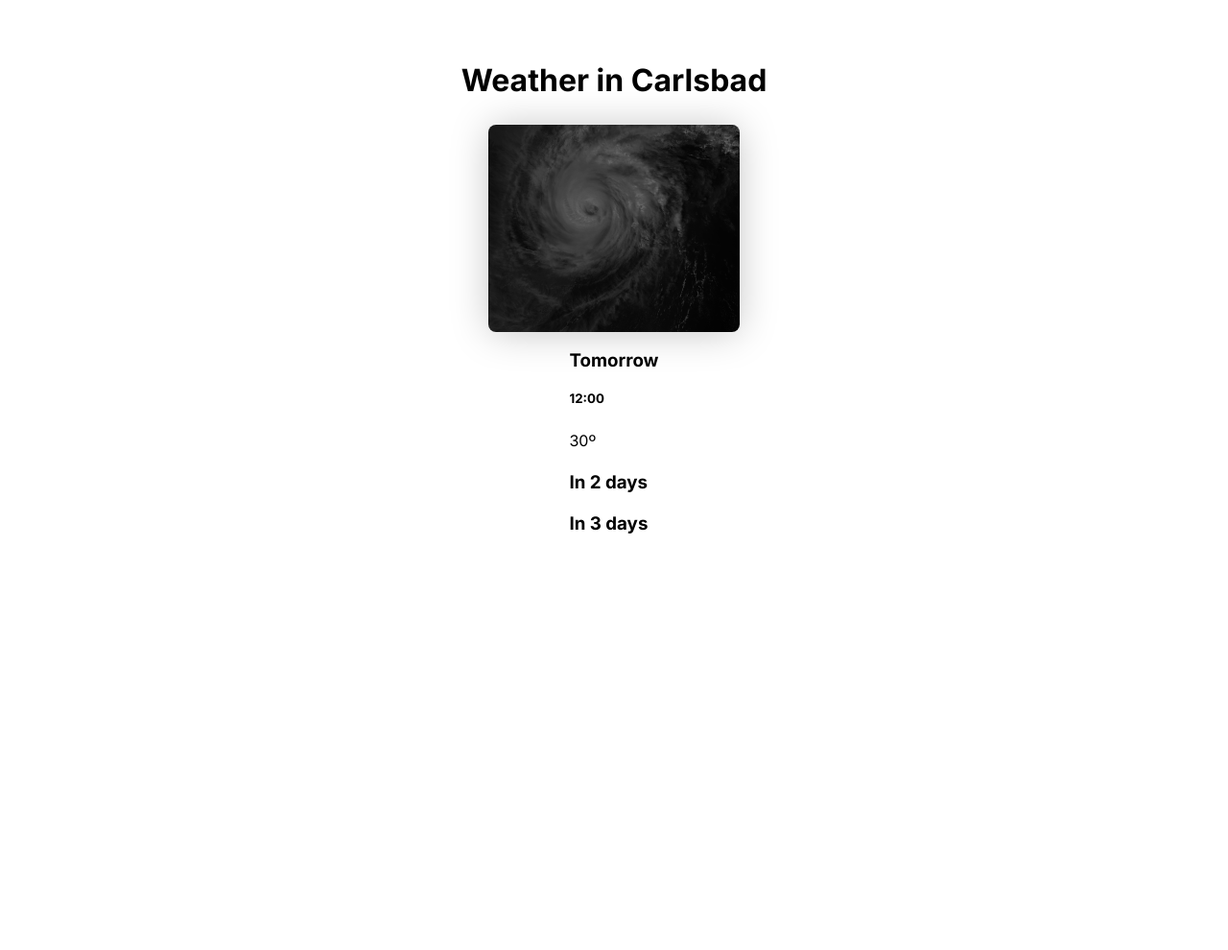
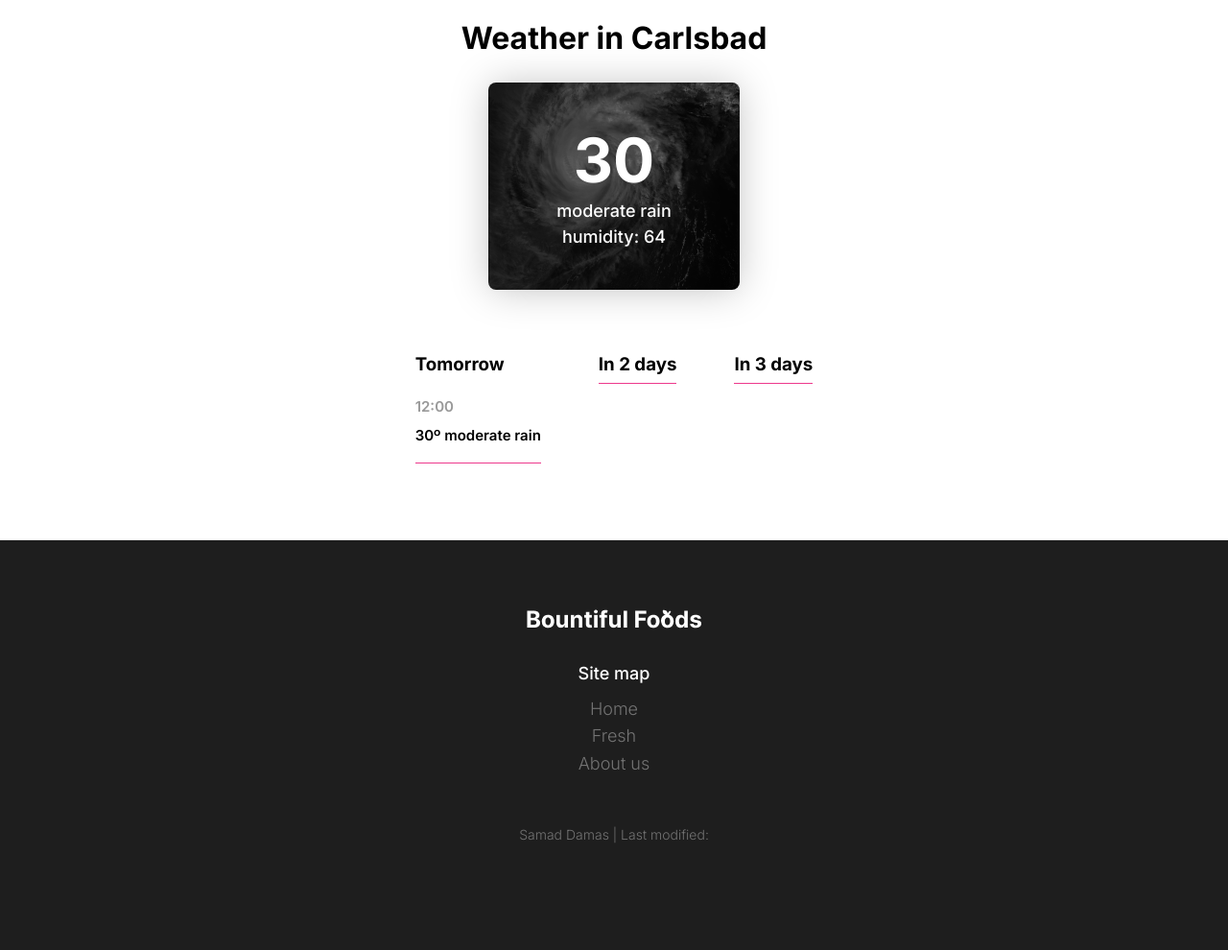
Before and after one commit to SDamas/Bountiful-foods, a plain HTML site: page index.html in a window 1280 px wide. Shown: the part 1680-2670 px from the top of the page at 96% size. Before the commit the page ends 2259 px from the top, so only its background shows below. Drawn offline with nearby package versions, Linux system fonts and the light colour scheme.

Commit message:
Finish home page

```diff
--- a/css/base.css
+++ b/css/base.css
@@ -57,7 +57,7 @@ nav {
     justify-content: space-between;
 }
 
-nav #logo {
+#logo {
     width: 11.5rem;
 }
 
@@ -145,9 +145,11 @@ header .category img:hover {
 }
 
 #weather-section{
-    margin-top: 8.75rem;
+    margin-top: 6rem;
+    margin-bottom: 5rem;
     display: grid;
     place-items: center;
+    text-align: center;
 }
 
 #current-weather-card {
@@ -156,4 +158,92 @@ header .category img:hover {
     background-image: url("../images/weather.png");
     box-shadow: 0px 1px 40px -2px rgba(0, 0, 0, 0.25);
     border-radius: 8px;
+    display: flex;
+    flex-direction: column;
+    align-items: center;
+    justify-content: center;
+    gap: 0.38rem;
 }
+
+#current-weather-card #temperature {
+    font-weight: 700;
+    font-size: 4rem;
+    color: white;
+}
+
+#current-weather-card #description, #current-weather-card #humidity {
+    font-weight: 500;
+    font-size: 1.125rem;
+    color: white;
+}
+
+#three-day-weather-forecast {
+    display: flex;
+    flex-wrap: wrap;
+    gap: 3.75rem;
+    text-align: left;
+    margin-top: 3rem;
+}
+
+.forecasts {
+    border-bottom: 1px solid #ED398C;
+    text-align: left;
+}
+
+.forecasts h5 {
+    font-weight: 600;
+    font-size: 15px;
+    color: #999;
+}
+
+.forecasts p {
+    font-weight: 600;
+    font-size: 15px;
+    margin-top: -1rem;
+}
+
+footer {
+    height: 22.44rem;
+    width: 100%;
+    display: flex;
+    flex-direction: column;
+    align-items: center;
+    background-color: #1E1E1E;
+    color: white;
+    padding-top: 4.25rem;
+}
+
+footer #site-map {
+    font-size: 1.125rem;
+    margin-top: 2rem;
+}
+
+#site-map {
+    text-align: center;
+}
+
+#site-map span {
+    font-weight: 500;
+}
+
+#site-map ul {
+    display: flex;
+    flex-direction: column;
+    gap: .5rem;
+    margin-top: 1rem;
+}
+
+#site-map ul li, footer #page-info {
+    font-weight: 300;
+    color: #737373;
+}
+
+#site-map ul li:hover {
+    color: white;
+    cursor: pointer;
+}
+
+footer #page-info {
+    font-size: 14px;
+    margin-top: 3.19rem;
+}
--- a/index.html
+++ b/index.html
@@ -81,16 +81,16 @@
         <section id="weather-section">
             <h2>Weather in Carlsbad</h2>
             <div id="current-weather-card">
-                <span id="temperature"></span>
-                <span id="description"></span>
-                <span id="humidity"></span>
+                <span id="temperature">30</span>
+                <span id="description">moderate rain</span>
+                <span id="humidity">humidity: 64</span>
             </div>
-            <section id="3-day-weather-forecast">
+            <section id="three-day-weather-forecast">
                 <div id="day-1">
                     <h3>Tomorrow</h3>
                     <div class="forecasts">
                         <h5 id="time">12:00</h5>
-                        <p id="weather">30º</p>
+                        <p id="weather">30º moderate rain</p>
                     </div>
                 </div>
                 <div id="day-2">
@@ -110,5 +110,17 @@
             </section>
         </section>
     </div>
+    <footer>
+        <img id="logo" src="images/logo-white.png" alt="Bountiful Foods logo">
+        <div id="site-map">
+            <span>Site map</span>
+            <ul>
+                <li>Home</li>
+                <li>Fresh</li>
+                <li>About us</li>
+            </ul>
+        </div>
+        <p id="page-info">Samad Damas | Last modified:<span id="last-modified"></span></p>
+    </footer>
 </body>
 </html>
```
Also changed, not shown: images/logo-white.png (added).
